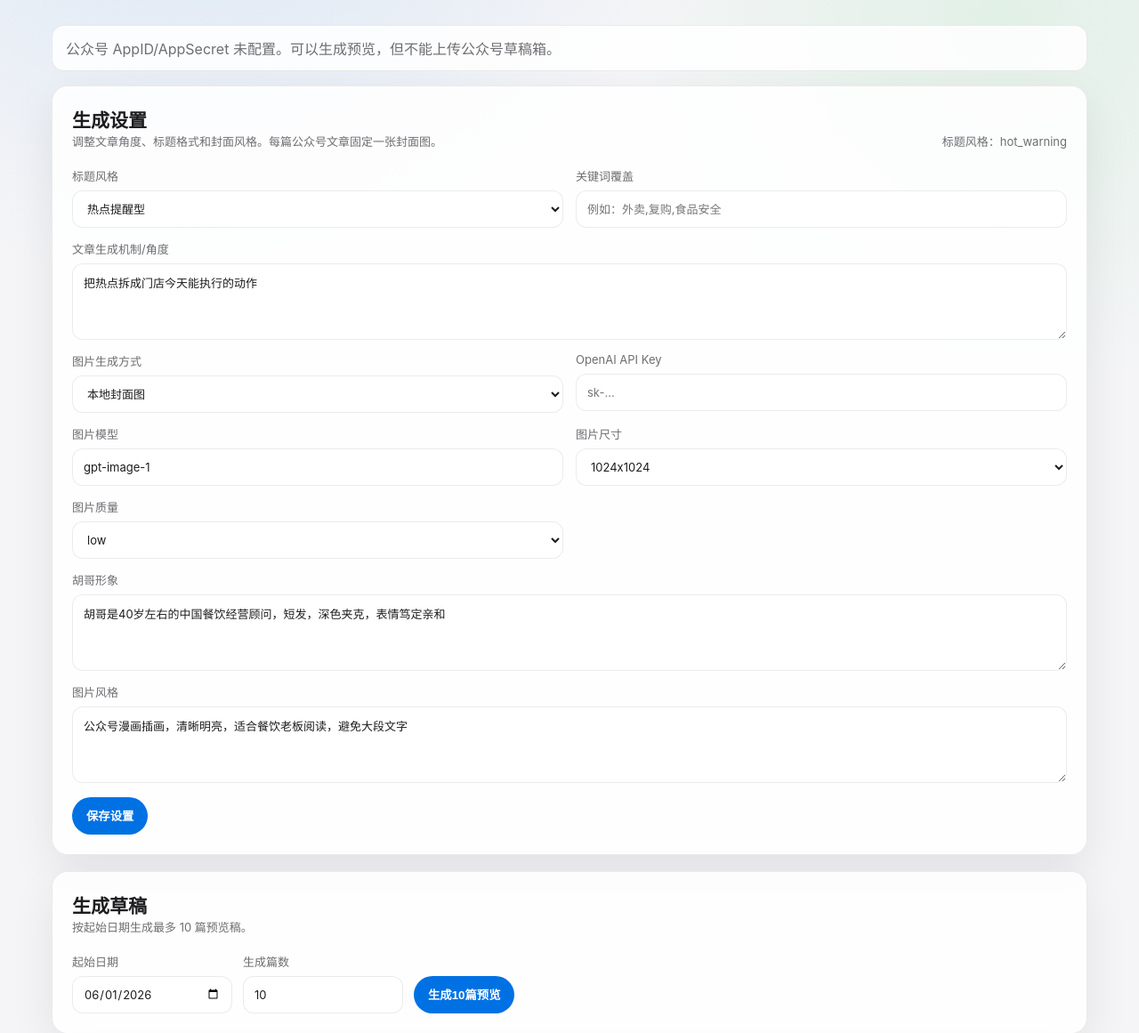
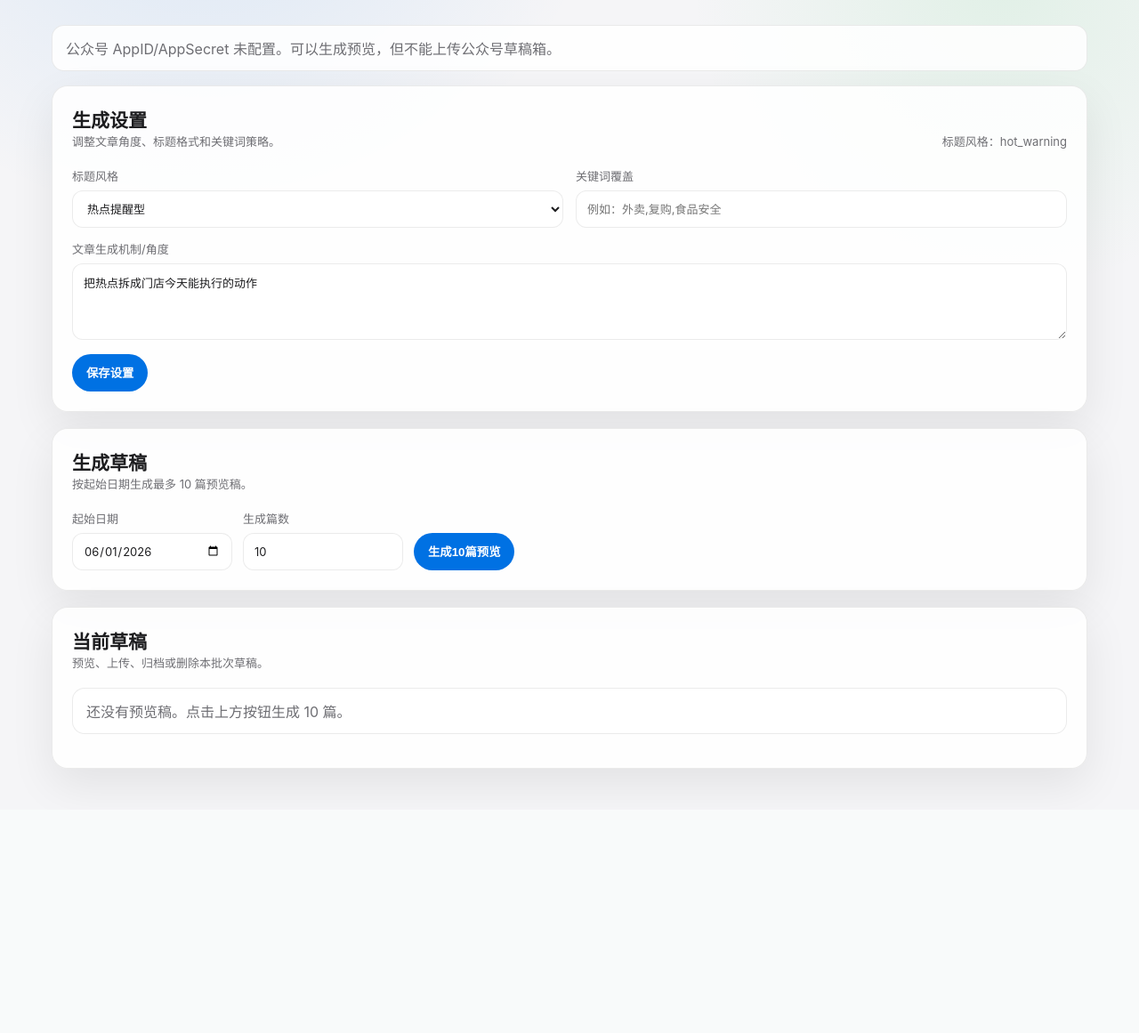
Before and after one commit to regalhu/HUGEGONGZHONGHAO, a Flask app: page / in a window 1280 px wide. Shown: the part 102-1263 px from the top of the page at 89% size. After the commit the page ends 990 px from the top, so only its background shows below. Run offline with Flask 3, Linux system fonts and the light colour scheme; parts of the project's set-up code (start-up, migrations or seed data) failed here and were passed over.

Commit message:
Remove image options from generation settings

```diff
--- a/src/huge_catering/templates/dashboard.html
+++ b/src/huge_catering/templates/dashboard.html
@@ -228,7 +228,7 @@
         <div class="panel-head">
           <div>
             <h2>生成设置</h2>
-            <div class="subtle">调整文章角度、标题格式和封面风格。每篇公众号文章固定一张封面图。</div>
+            <div class="subtle">调整文章角度、标题格式和关键词策略。</div>
           </div>
           <div class="subtle">标题风格：{{ tool_settings.title_style }}</div>
         </div>
@@ -248,40 +248,6 @@
           </div>
           <label style="margin-top:14px;">文章生成机制/角度
             <textarea name="article_angle">{{ tool_settings.article_angle }}</textarea>
-          </label>
-          <div class="settings-grid" style="margin-top:14px;">
-            <label>图片生成方式
-              <select name="image_provider">
-                <option value="local" {% if tool_settings.image_provider == "local" %}selected{% endif %}>本地封面图</option>
-                <option value="openai" {% if tool_settings.image_provider == "openai" %}selected{% endif %}>OpenAI 图片生成</option>
-              </select>
-            </label>
-            <label>OpenAI API Key
-              <input type="password" name="openai_api_key" value="{{ tool_settings.masked().openai_api_key }}" autocomplete="off" placeholder="sk-...">
-            </label>
-            <label>图片模型
-              <input name="openai_image_model" value="{{ tool_settings.openai_image_model }}">
-            </label>
-            <label>图片尺寸
-              <select name="openai_image_size">
-                <option value="1024x1024" {% if tool_settings.openai_image_size == "1024x1024" %}selected{% endif %}>1024x1024</option>
-                <option value="1024x1536" {% if tool_settings.openai_image_size == "1024x1536" %}selected{% endif %}>1024x1536</option>
-                <option value="1536x1024" {% if tool_settings.openai_image_size == "1536x1024" %}selected{% endif %}>1536x1024</option>
-              </select>
-            </label>
-            <label>图片质量
-              <select name="openai_image_quality">
-                <option value="low" {% if tool_settings.openai_image_quality == "low" %}selected{% endif %}>low</option>
-                <option value="medium" {% if tool_settings.openai_image_quality == "medium" %}selected{% endif %}>medium</option>
-                <option value="high" {% if tool_settings.openai_image_quality == "high" %}selected{% endif %}>high</option>
-              </select>
-            </label>
-          </div>
-          <label style="margin-top:14px;">胡哥形象
-            <textarea name="huge_profile_prompt">{{ tool_settings.huge_profile_prompt }}</textarea>
-          </label>
-          <label style="margin-top:14px;">图片风格
-            <textarea name="image_style_prompt">{{ tool_settings.image_style_prompt }}</textarea>
           </label>
           <div class="actions" style="margin-top:16px;">
             <button type="submit">保存设置</button>
--- a/src/huge_catering/webapp.py
+++ b/src/huge_catering/webapp.py
@@ -18,7 +18,7 @@ from .image_checks import ensure_article_images
 from .pipeline import build_daily_article
 from .image_prompt_workbench import build_workbench_from_metadata
 from .render import render_article_html
-from .tool_settings import ToolSettings, load_tool_settings, replace_setting, save_tool_settings, tool_settings_path
+from .tool_settings import ToolSettings, load_tool_settings, save_tool_settings, tool_settings_path
 from .trends import load_or_fetch_trends
 from .wechat import WeChatClient
 
@@ -89,23 +89,18 @@ def create_app() -> Flask:
     def save_settings() -> str:
         path = tool_settings_path(settings.output_dir)
         existing = load_tool_settings(path)
-        api_key = str(request.form.get("openai_api_key") or "").strip()
-        if not api_key or api_key == "已保存，不在页面显示":
-            api_key = existing.openai_api_key
         next_settings = ToolSettings(
             article_angle=str(request.form.get("article_angle") or "").strip(),
             keyword_override=str(request.form.get("keyword_override") or "").strip(),
             title_style=str(request.form.get("title_style") or "hot_warning").strip(),
-            image_provider=str(request.form.get("image_provider") or "local").strip(),
-            openai_api_key=api_key,
-            openai_image_model=str(request.form.get("openai_image_model") or "gpt-image-1").strip(),
-            openai_image_size=str(request.form.get("openai_image_size") or "1024x1024").strip(),
-            openai_image_quality=str(request.form.get("openai_image_quality") or "low").strip(),
-            huge_profile_prompt=str(request.form.get("huge_profile_prompt") or "").strip(),
-            image_style_prompt=str(request.form.get("image_style_prompt") or "").strip(),
+            image_provider=existing.image_provider,
+            openai_api_key=existing.openai_api_key,
+            openai_image_model=existing.openai_image_model,
+            openai_image_size=existing.openai_image_size,
+            openai_image_quality=existing.openai_image_quality,
+            huge_profile_prompt=existing.huge_profile_prompt,
+            image_style_prompt=existing.image_style_prompt,
         )
-        if next_settings.image_provider not in {"local", "openai"}:
-            next_settings = replace_setting(next_settings, image_provider="local")
         save_tool_settings(path, next_settings)
         return redirect(url_for("index", settings_saved=1))
 
```
Also changed, not shown: 使用说明.md (+1 -14 lines), README.md.
